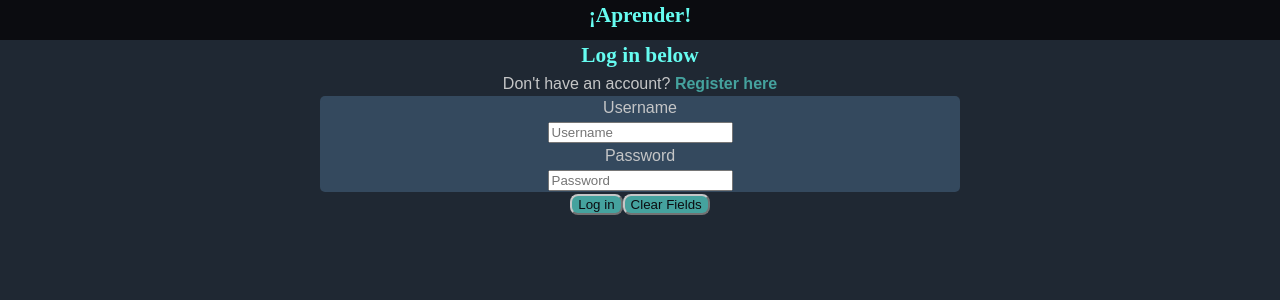
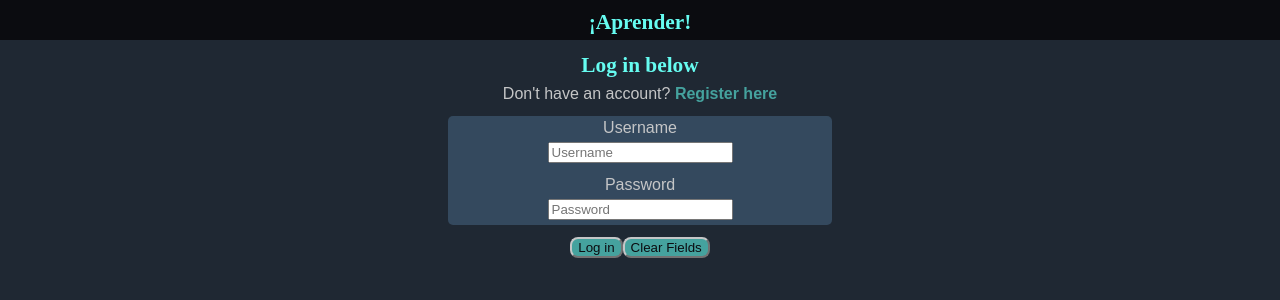
Before and after one commit to awpala/aprender, a React (Create React App) app: page /#/ in a window 1280 px wide. Shown: the top 300 px of the page. Built offline with nearby package versions, Linux system fonts and the light colour scheme; no server answers.

Commit message:
Add Landing styling

```diff
--- a/src/components/About.js
+++ b/src/components/About.js
@@ -14,7 +14,7 @@ const About = (props) => {
     return(
         <div className="about">
             <section className="about-card">
-                <h1>Purpose and Methodology</h1>
+                <h2>Purpose and Methodology</h2>
                 <p>
                     The purpose of this application is to train the user's
                     familiarity with Spanish vocabulary. The set of words
@@ -27,7 +27,7 @@ const About = (props) => {
                 </p>
             </section>
             <section className="about-card">
-                <h1>Usage</h1>
+                <h2>Usage</h2>
                 <p>
                     The "Vocab" page randomly queries a word from a dynamically
                     generated range, starting with the top 100 words. Once these
--- a/src/components/Landing.js
+++ b/src/components/Landing.js
@@ -84,7 +84,7 @@ const Landing = (props) => {
     // -- render component UI
     return(
         <div className="landing">
-            <header>
+            <header className="landing-header">
                 <h1>
                     ¡Aprender!
                 </h1>
@@ -92,25 +92,25 @@ const Landing = (props) => {
             <section className="landing-form">
                 {!isRegistered
                     ? (
-                        <>
-                            <h2>Register Below</h2>
+                        <div className="landing-heading">
+                            <h2>Register below</h2>
                             <p className="landing-view">Have an account?
                                 <strong
                                     onClick={() => setIsRegistered(true)}
                                 > Log in here
                                 </strong>
                             </p>
-                        </>
+                        </div>
                     )
                     : (
-                        <>
+                        <div className="landing-heading">
                             <h2>Log in below</h2>
                             <p className="landing-view">Don't have an account?
                                 <strong
                                     onClick={() => setIsRegistered(false)}> Register here
                                 </strong>
                             </p>
-                        </>
+                        </div>
                     )
                 }
                 {/* TO-DO: "Log in as guest" */}
--- a/src/sass/layout/_about.scss
+++ b/src/sass/layout/_about.scss
@@ -8,7 +8,10 @@
         width: 45vw;
         margin: $gutter;
     }
-    p, h1 {
+    p {
         margin: 1em;
     }
+    h2 {
+        padding-top: 0.75em;
+    }
 }
--- /dev/null
+++ b/src/sass/layout/_landing.scss
@@ -0,0 +1,31 @@
+// ======================================
+//  Landing Styles & Layout
+// ======================================
+
+.landing {
+    &-header {
+        h1 {
+            @include center;
+            padding-top: ($header-offset/6);
+        }
+    }
+    &-form {
+        @include center(40%);
+    }
+    &-heading {
+        margin: $gutter;
+    }
+    &-form {
+        margin-top: $gutter;
+    }
+    &-card {
+        width: 30vw;
+        margin-bottom: $gutter;
+        p {
+            margin-top: $gutter/2;
+        }
+        input {
+            margin-bottom: $gutter/2;
+        }
+    }
+}
--- a/src/sass/layout/_profile.scss
+++ b/src/sass/layout/_profile.scss
@@ -43,9 +43,12 @@ canvas {
     h2 {
         margin: 5px;
     }
+    h1 {
+        margin-top: $gutter;
+    }
     &-btn {
         margin-top: $gutter;
-        width: 10vw;
+        width: 15vw;
     }
     &-data {
         @include flexer($dir: row, $just: center);
@@ -59,6 +62,7 @@ canvas {
         @include center;
         p {
             margin: 5px;
+            width: 35vw;
         }
     }
 }
--- a/src/sass/style.scss
+++ b/src/sass/style.scss
@@ -18,4 +18,5 @@
 @import 'layout/vocab',
         'layout/profile',
         'layout/about',
-        'layout/header';
+        'layout/header',
+        'layout/landing';
```
